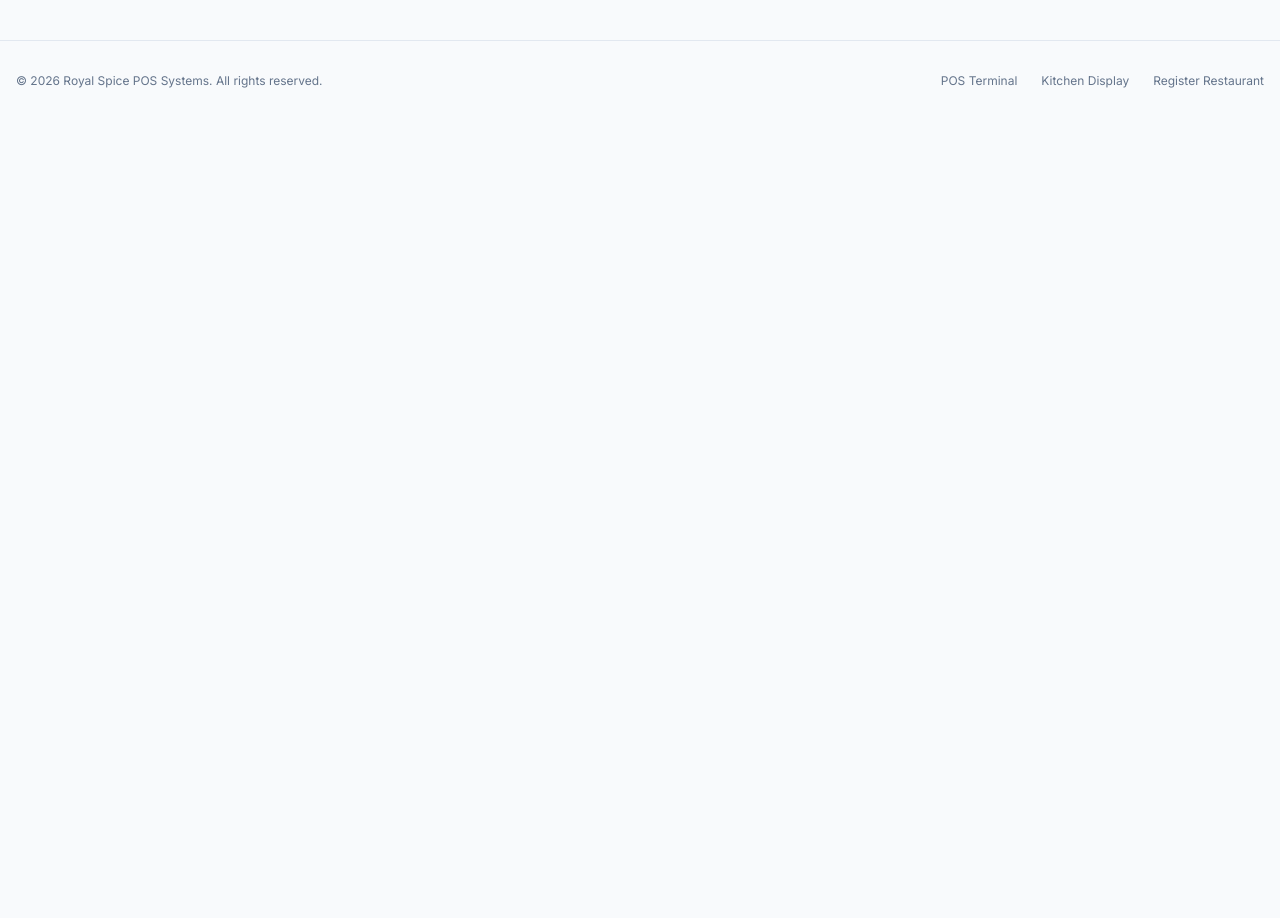
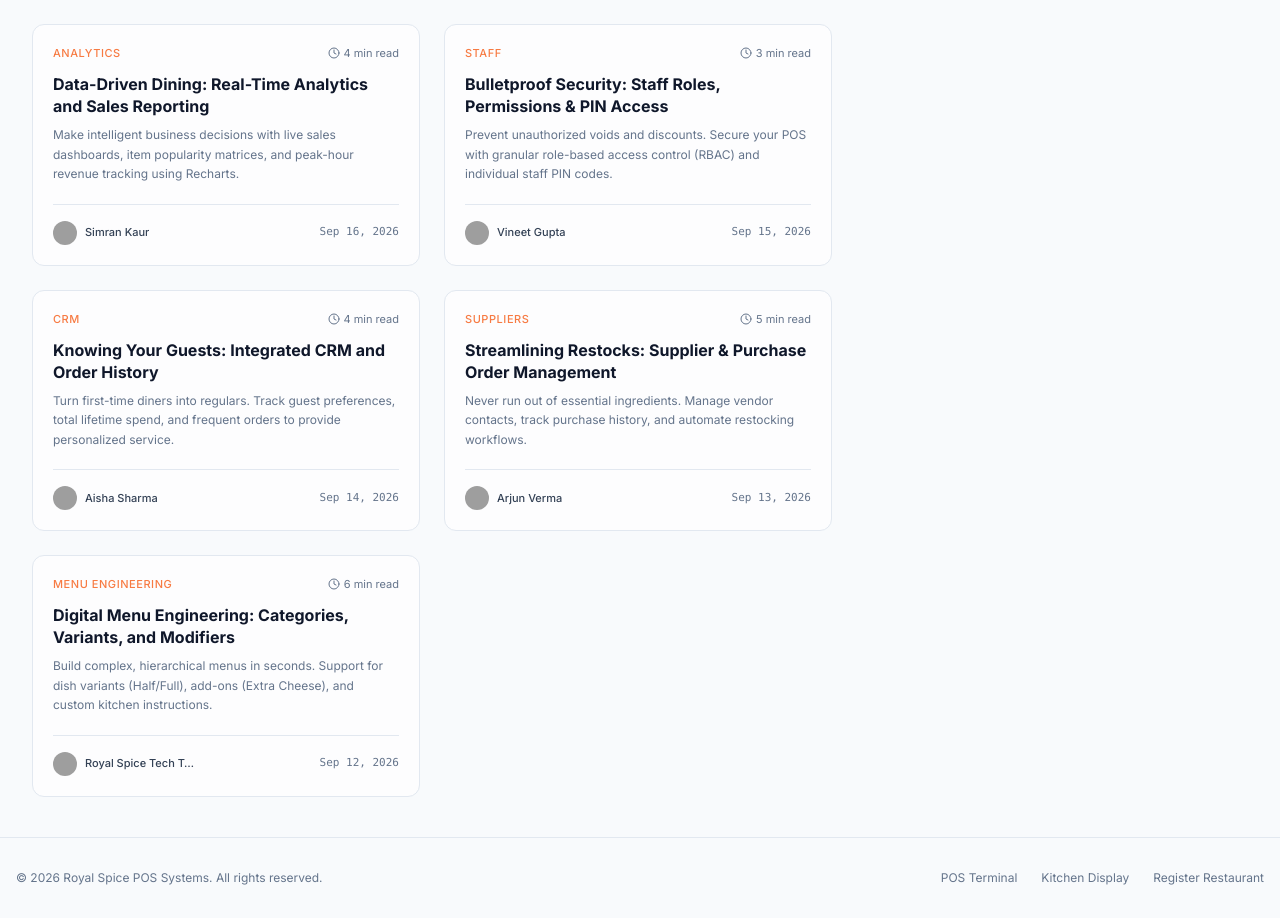
Before and after one commit to vineetkrishnagupta/Royal-Spice, a React (Vite) app: page /blog in a window 1280 px wide. Shown: the part 1688-2606 px from the top of the page. Before the commit the page ends 1809 px from the top, so only its background shows below. Built offline with nearby package versions, Linux system fonts and the light colour scheme; grey boxes are pictures that could not be loaded.

Commit message:
Content: Add remaining project features to blog articles

```diff
--- a/src/pages/blog/BlogPage.jsx
+++ b/src/pages/blog/BlogPage.jsx
@@ -212,9 +212,142 @@ Generating legally compliant tax receipts in India requires strict adhesion to G
 - **Shift Drawer Reconciliations:** Cash-in / Cash-out tracking with float management prevents end-of-day register discrepancies.
     `,
   },
+  {
+    id: 'analytics-reporting-dashboard',
+    title: 'Data-Driven Dining: Real-Time Analytics and Sales Reporting',
+    slug: 'analytics-reporting-dashboard',
+    category: 'Analytics',
+    readTime: '4 min read',
+    date: 'Sep 16, 2026',
+    author: {
+      name: 'Simran Kaur',
+      role: 'Data Scientist',
+      avatar: 'https://images.unsplash.com/photo-1573496359142-b8d87734a5a2?auto=format&fit=crop&w=150&q=80',
+    },
+    featured: false,
+    excerpt: 'Make intelligent business decisions with live sales dashboards, item popularity matrices, and peak-hour revenue tracking using Recharts.',
+    tags: ['Analytics', 'Recharts', 'Sales Tracking', 'Dashboards'],
+    content: `
+### Stop Flying Blind
+
+A modern restaurant generates thousands of data points daily. Without an intuitive dashboard, owners are guessing which menu items are actually profitable.
+
+### Real-Time Insights Include:
+- **Live Sales Tracking:** Watch today's revenue tick up the second a bill is paid.
+- **Item Popularity Matrix:** Instantly identify your best-sellers vs. dead inventory.
+- **Peak Hour Analysis:** Know exactly when to schedule extra staff for the weekend dinner rush.
+- **Exportable Reports:** One-click CSV exports for accounting and tax reconciliation.
+    `,
+  },
+  {
+    id: 'staff-role-management',
+    title: 'Bulletproof Security: Staff Roles, Permissions & PIN Access',
+    slug: 'staff-role-management',
+    category: 'Staff',
+    readTime: '3 min read',
+    date: 'Sep 15, 2026',
+    author: {
+      name: 'Vineet Gupta',
+      role: 'Lead Developer',
+      avatar: 'https://images.unsplash.com/photo-1507003211169-0a1dd7228f2d?auto=format&fit=crop&w=150&q=80',
+    },
+    featured: false,
+    excerpt: 'Prevent unauthorized voids and discounts. Secure your POS with granular role-based access control (RBAC) and individual staff PIN codes.',
+    tags: ['Security', 'RBAC', 'Staff Management', 'PIN Authentication'],
+    content: `
+### Guarding the Cash Drawer
+
+Not everyone needs the ability to open the cash drawer or apply a 100% discount.
+
+### Granular Staff Controls:
+- **Role-Based Access (RBAC):** Define explicit permissions for Cashiers, Waiters, Managers, and Admins.
+- **Action Logs:** Every voided item, applied discount, and cash drawer opening is logged and tied to a specific staff ID.
+- **Fast User Switching:** Staff can instantly switch accounts at a shared terminal using 4-digit PINs without fully logging out.
+    `,
+  },
+  {
+    id: 'crm-customer-loyalty',
+    title: 'Knowing Your Guests: Integrated CRM and Order History',
+    slug: 'crm-customer-loyalty',
+    category: 'CRM',
+    readTime: '4 min read',
+    date: 'Sep 14, 2026',
+    author: {
+      name: 'Aisha Sharma',
+      role: 'Product Manager',
+      avatar: 'https://images.unsplash.com/photo-1580489944761-15a19d654956?auto=format&fit=crop&w=150&q=80',
+    },
+    featured: false,
+    excerpt: 'Turn first-time diners into regulars. Track guest preferences, total lifetime spend, and frequent orders to provide personalized service.',
+    tags: ['CRM', 'Customer Loyalty', 'Guest Experience'],
+    content: `
+### The Power of Personalization
+
+"The usual, Mr. Patel?" - That level of service shouldn't rely solely on a waiter's memory.
+
+### CRM Features:
+- **Guest Profiles:** Capture phone numbers, emails, and birthdays during checkout.
+- **Order History:** Instantly pull up a customer's past visits and favorite dishes.
+- **Lifetime Value Tracking:** Identify your top 10% highest-spending guests for VIP treatment.
+- **Dietary Notes:** Flag allergies permanently on a guest profile so the kitchen is automatically alerted on every future order.
+    `,
+  },
+  {
+    id: 'supplier-purchase-orders',
+    title: 'Streamlining Restocks: Supplier & Purchase Order Management',
+    slug: 'supplier-purchase-orders',
+    category: 'Suppliers',
+    readTime: '5 min read',
+    date: 'Sep 13, 2026',
+    author: {
+      name: 'Arjun Verma',
+      role: 'Operations Lead',
+      avatar: 'https://images.unsplash.com/photo-1500648767791-00dcc994a43e?auto=format&fit=crop&w=150&q=80',
+    },
+    featured: false,
+    excerpt: 'Never run out of essential ingredients. Manage vendor contacts, track purchase history, and automate restocking workflows.',
+    tags: ['Procurement', 'Vendors', 'Supply Chain', 'Restocking'],
+    content: `
+### Chaos in the Back Office
+
+Managing raw material procurement via WhatsApp messages and paper receipts leads to missing stock and unpaid vendor disputes.
+
+### The Supplier Hub:
+- **Centralized Vendor List:** Keep all supplier contacts, tax IDs, and payment terms in one place.
+- **Purchase Order Tracking:** Log what was ordered vs. what was actually received at the loading dock.
+- **Cost Fluctuation Monitoring:** Track the historical price of raw materials (e.g., tomatoes, cooking oil) to anticipate margin impacts.
+    `,
+  },
+  {
+    id: 'menu-engineering-categories',
+    title: 'Digital Menu Engineering: Categories, Variants, and Modifiers',
+    slug: 'menu-engineering-categories',
+    category: 'Menu Engineering',
+    readTime: '6 min read',
+    date: 'Sep 12, 2026',
+    author: {
+      name: 'Royal Spice Tech Team',
+      role: 'Core Architects',
+      avatar: 'https://images.unsplash.com/photo-1534528741775-53994a69daeb?auto=format&fit=crop&w=150&q=80',
+    },
+    featured: false,
+    excerpt: 'Build complex, hierarchical menus in seconds. Support for dish variants (Half/Full), add-ons (Extra Cheese), and custom kitchen instructions.',
+    tags: ['Menu Design', 'Modifiers', 'Variants', 'UX'],
+    content: `
+### Beyond the Flat List
+
+A restaurant menu isn't just a list of names and prices. It's a complex matrix of sizes, dietary choices, and optional add-ons.
+
+### Menu Architecture:
+- **Smart Categorization:** Group items logically (Starters, Tandoor, Beverages) for blazing-fast POS navigation.
+- **Variants (Sizes/Types):** Easily configure "Regular" vs "Large" pricing without duplicating items.
+- **Modifiers (Add-ons):** Prompt cashiers to upsell "Extra Cheese" or "Add Bacon" with automated price adjustments.
+- **Kitchen Routing:** Specify exactly which station (Bar vs Grill) a specific menu item should print/display at.
+    `,
+  },
 ]
 
-const CATEGORIES = ['All', 'Architecture', 'Multi-Tenancy', 'KDS', 'Inventory', 'Floor & Tables', 'Billing & Compliance']
+const CATEGORIES = ['All', 'Architecture', 'Multi-Tenancy', 'KDS', 'Inventory', 'Floor & Tables', 'Billing & Compliance', 'Analytics', 'Staff', 'CRM', 'Suppliers', 'Menu Engineering']
 
 import { useEffect as UseEffectReact } from 'react'
 
```
